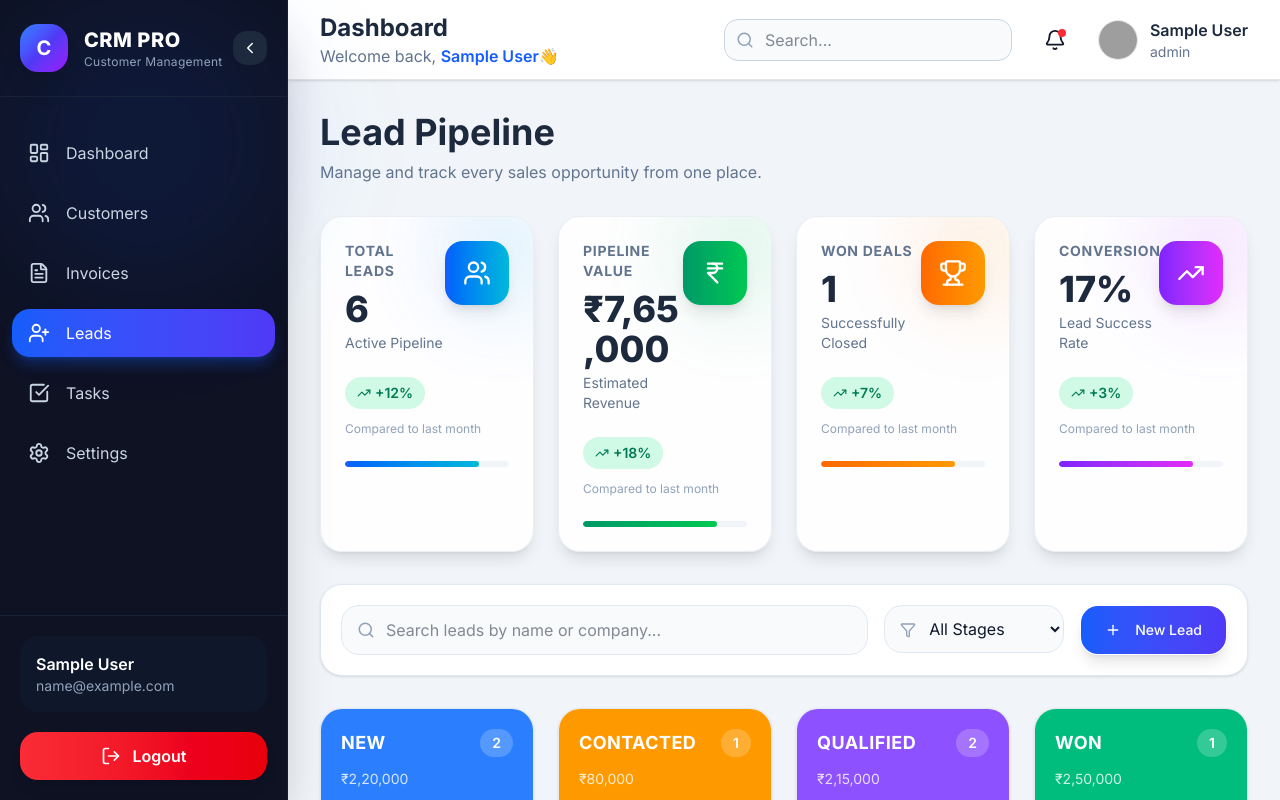
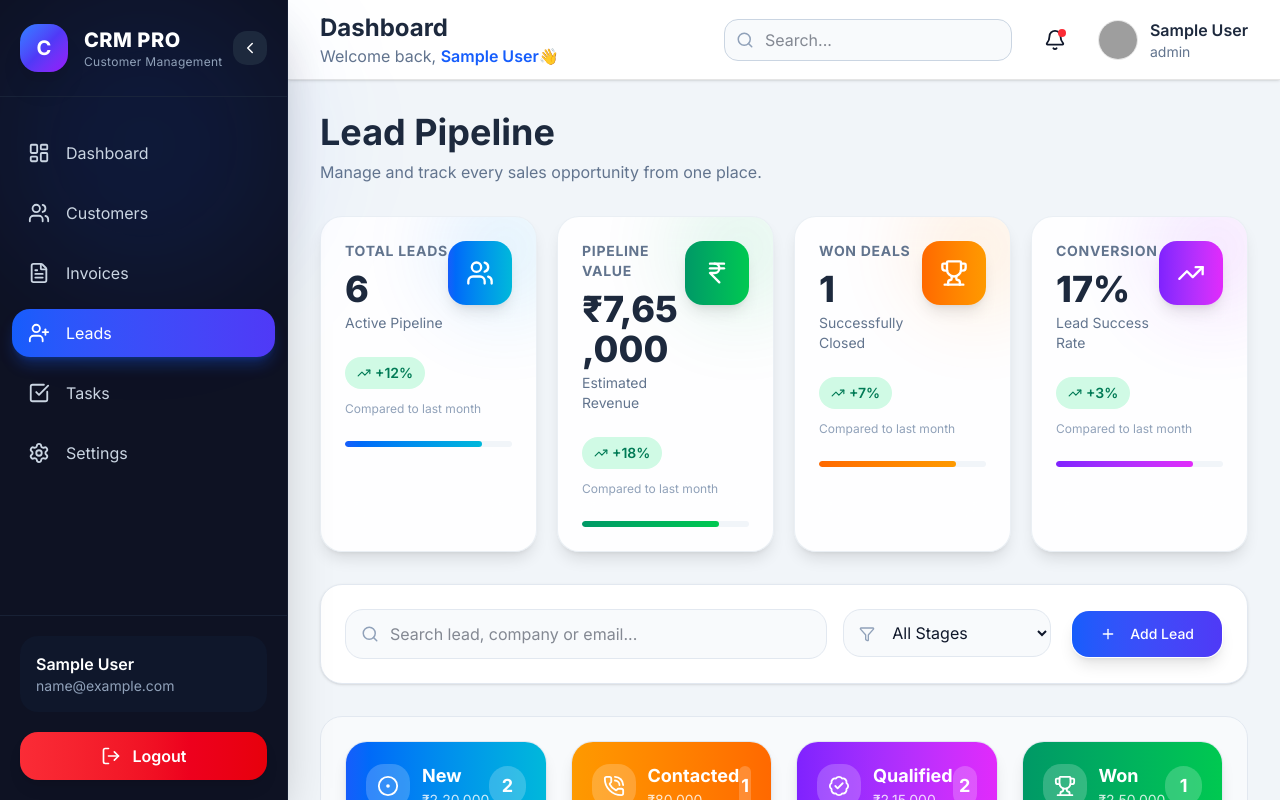
Before and after one commit to tanishktyagi17/brandspire-crm, a React (Vite) app in the folder client/: page /leads in a window 1280 px wide. Built offline with nearby package versions, Linux system fonts and the light colour scheme; sample sign-in values are in the browser's storage; grey boxes are pictures that could not be loaded.

Commit message:
Updated Leads ui

```diff
--- a/client/src/components/leads/LeadBoard.jsx
+++ b/client/src/components/leads/LeadBoard.jsx
@@ -41,7 +41,10 @@ export default function LeadBoard({
   });
 
   return (
-    <div className="grid gap-6 lg:grid-cols-4">
+    <div className="rounded-3xl border border-slate-200 bg-slate-50 p-6">
+
+      <div className="grid gap-6 xl:grid-cols-4">
+
         {stages.map((stage) => (
           <LeadColumn
             key={stage}
@@ -53,6 +56,9 @@ export default function LeadBoard({
             onDelete={onDelete}
           />
         ))}
+
+      </div>
+
     </div>
   );
 }
--- a/client/src/components/leads/LeadCard.jsx
+++ b/client/src/components/leads/LeadCard.jsx
@@ -4,7 +4,10 @@ import {
   Pencil,
   Trash2,
   User,
+  Mail,
+  Phone,
 } from "lucide-react";
+
 import { motion } from "framer-motion";
 
 import DeleteDialog from "@/components/common/DeleteDialog";
@@ -35,20 +38,21 @@ export default function LeadCard({
         scale: 1.02,
       }}
       transition={{ duration: 0.25 }}
-      className="group rounded-3xl border border-slate-200 bg-white p-5 shadow-sm transition-all hover:shadow-xl"
+      className="group rounded-3xl border border-slate-200 bg-white p-5 shadow-md transition-all hover:shadow-2xl"
     >
-      {/* Top */}
+      {/* Header */}
 
       <div className="flex items-start justify-between">
 
         <div className="flex items-center gap-3">
 
-          <div className="flex h-12 w-12 items-center justify-center rounded-2xl bg-gradient-to-br from-blue-600 to-indigo-600 font-bold text-white shadow-md">
-            {initials || <User size={20} />}
+          <div className="flex h-14 w-14 items-center justify-center rounded-2xl bg-gradient-to-br from-blue-600 to-indigo-600 font-bold text-lg text-white shadow-lg">
+            {initials || <User size={22} />}
           </div>
 
           <div>
-            <h3 className="font-semibold text-slate-800">
+
+            <h3 className="font-bold text-slate-800">
               {lead.name}
             </h3>
 
@@ -56,6 +60,7 @@ export default function LeadCard({
               <Building2 size={15} />
               {lead.company}
             </div>
+
           </div>
 
         </div>
@@ -68,28 +73,53 @@ export default function LeadCard({
 
       </div>
 
+      {/* Contact */}
+
+      <div className="mt-5 space-y-3 text-sm">
+
+        {lead.email && (
+          <div className="flex items-center gap-2 text-slate-600">
+            <Mail size={15} />
+            <span className="truncate">
+              {lead.email}
+            </span>
+          </div>
+        )}
+
+        {lead.phone && (
+          <div className="flex items-center gap-2 text-slate-600">
+            <Phone size={15} />
+            <span>{lead.phone}</span>
+          </div>
+        )}
+
+      </div>
+
       {/* Value */}
 
-      <div className="mt-5 rounded-2xl bg-slate-50 p-4">
+      <div className="mt-5 rounded-2xl bg-gradient-to-r from-slate-50 to-blue-50 border border-slate-200 p-4">
 
-        <p className="text-xs uppercase tracking-wide text-slate-500">
-          Lead Value
+        <p className="text-xs uppercase tracking-wider text-slate-500">
+          Estimated Deal Value
         </p>
 
         <div className="mt-2 flex items-center gap-2 text-2xl font-bold text-slate-800">
+
           <IndianRupee size={22} />
+
           {lead.value}
+
         </div>
 
       </div>
 
-      {/* Actions */}
+      {/* Footer */}
 
       <div className="mt-5 flex gap-3">
 
         <button
           onClick={() => onEdit(lead)}
-          className="flex flex-1 items-center justify-center gap-2 rounded-xl border border-blue-200 bg-blue-50 py-2 font-medium text-blue-700 transition hover:bg-blue-100"
+          className="flex flex-1 items-center justify-center gap-2 rounded-xl border border-blue-200 bg-blue-50 py-2.5 font-medium text-blue-700 transition hover:bg-blue-100"
         >
           <Pencil size={16} />
           Edit
@@ -102,7 +132,7 @@ export default function LeadCard({
           trigger={
             <button
               type="button"
-              className="flex flex-1 items-center justify-center gap-2 rounded-xl border border-red-200 bg-red-50 py-2 font-medium text-red-700 transition hover:bg-red-100"
+              className="flex flex-1 items-center justify-center gap-2 rounded-xl border border-red-200 bg-red-50 py-2.5 font-medium text-red-700 transition hover:bg-red-100"
             >
               <Trash2 size={16} />
               Delete
--- a/client/src/components/leads/LeadColumn.jsx
+++ b/client/src/components/leads/LeadColumn.jsx
@@ -1,21 +1,31 @@
+import {
+  CircleDot,
+  PhoneCall,
+  BadgeCheck,
+  Trophy,
+} from "lucide-react";
+
 import LeadCard from "./LeadCard";
 
 const stageStyles = {
   New: {
-    header: "bg-blue-500",
-    badge: "bg-blue-100 text-blue-700",
+    gradient: "from-blue-600 to-cyan-500",
+    icon: CircleDot,
   },
+
   Contacted: {
-    header: "bg-amber-500",
-    badge: "bg-amber-100 text-amber-700",
+    gradient: "from-amber-500 to-orange-500",
+    icon: PhoneCall,
   },
+
   Qualified: {
-    header: "bg-violet-500",
-    badge: "bg-violet-100 text-violet-700",
+    gradient: "from-violet-600 to-fuchsia-500",
+    icon: BadgeCheck,
   },
+
   Won: {
-    header: "bg-emerald-500",
-    badge: "bg-emerald-100 text-emerald-700",
+    gradient: "from-emerald-600 to-green-500",
+    icon: Trophy,
   },
 };
 
@@ -37,38 +47,69 @@ export default function LeadColumn({
     new Intl.NumberFormat("en-IN").format(amount);
 
   const style = stageStyles[title];
+  const Icon = style.icon;
 
   return (
-    <div className="overflow-hidden rounded-3xl border border-slate-200 bg-white shadow-sm">
+    <div className="rounded-3xl border border-slate-200 bg-white shadow-lg overflow-hidden">
 
       {/* Header */}
-      <div className={`${style.header} p-5 text-white`}>
+
+      <div
+        className={`bg-gradient-to-r ${style.gradient} p-5 text-white`}
+      >
 
         <div className="flex items-center justify-between">
 
-          <h2 className="text-lg font-bold tracking-wide uppercase">
-            {title}
-          </h2>
+          <div className="flex items-center gap-3">
 
-          <span className="rounded-full bg-white/20 px-3 py-1 text-sm font-semibold">
+            <div className="h-11 w-11 rounded-2xl bg-white/20 flex items-center justify-center">
+
+              <Icon size={22} />
+
+            </div>
+
+            <div>
+
+              <h2 className="font-bold text-lg">
+                {title}
+              </h2>
+
+              <p className="text-sm text-white/80">
+                ₹{formatCurrency(totalValue)}
+              </p>
+
+            </div>
+
+          </div>
+
+          <div className="flex h-10 w-10 items-center justify-center rounded-full bg-white/20 text-lg font-bold">
             {leads.length}
-          </span>
+          </div>
 
         </div>
 
-        <p className="mt-3 text-sm text-white/80">
-          ₹{formatCurrency(totalValue)}
-        </p>
-
       </div>
 
-      {/* Cards */}
+      {/* Body */}
 
-      <div className="min-h-[600px] space-y-4 bg-slate-50 p-4">
+      <div className="min-h-[620px] bg-slate-50 p-5 space-y-5">
 
         {leads.length === 0 ? (
-          <div className="flex h-40 items-center justify-center rounded-2xl border-2 border-dashed border-slate-300 text-center text-sm text-slate-400">
-            No Leads
+          <div className="flex h-44 flex-col items-center justify-center rounded-3xl border-2 border-dashed border-slate-300 bg-white">
+
+            <Icon
+              size={34}
+              className="text-slate-300 mb-3"
+            />
+
+            <p className="font-semibold text-slate-500">
+              No Leads
+            </p>
+
+            <p className="text-sm text-slate-400 mt-1">
+              Leads in this stage will appear here.
+            </p>
+
           </div>
         ) : (
           leads.map((lead) => (
--- a/client/src/components/leads/LeadStats.jsx
+++ b/client/src/components/leads/LeadStats.jsx
@@ -36,7 +36,7 @@ export default function LeadStats() {
     }).format(amount);
 
   return (
-    <div className="grid gap-6 md:grid-cols-2 xl:grid-cols-4">
+    <div className="grid grid-cols-2 xl:grid-cols-4 gap-5">
       <StatCard
         title="Total Leads"
         value={totalLeads}
@@ -48,9 +48,7 @@ export default function LeadStats() {
 
       <StatCard
         title="Pipeline Value"
-        value={`₹${formatCurrency(
-          pipelineValue
-        )}`}
+        value={`₹${formatCurrency(pipelineValue)}`}
         subtitle="Estimated Revenue"
         change="+18%"
         color="bg-gradient-to-r from-emerald-600 to-green-500"
--- a/client/src/components/leads/LeadToolbar.jsx
+++ b/client/src/components/leads/LeadToolbar.jsx
@@ -14,14 +14,15 @@ export default function LeadToolbar({
   onAddLead,
 }) {
   return (
-    <div className="rounded-3xl border border-slate-200 bg-white p-5 shadow-sm">
+    <div className="bg-white rounded-3xl border border-slate-200 shadow-sm p-6">
 
-      <div className="flex flex-col gap-4 lg:flex-row lg:items-center lg:justify-between">
+      <div className="flex flex-col xl:flex-row xl:items-center xl:justify-between gap-5">
 
-        {/* Left Side */}
-        <div className="flex flex-1 flex-col gap-4 md:flex-row">
+        {/* Left */}
+        <div className="flex flex-col md:flex-row gap-4 flex-1">
 
           {/* Search */}
+
           <div className="relative flex-1">
 
             <Search
@@ -31,17 +32,18 @@ export default function LeadToolbar({
 
             <input
               type="text"
-              placeholder="Search leads by name or company..."
+              placeholder="Search lead, company or email..."
               value={searchTerm}
               onChange={(e) =>
                 setSearchTerm(e.target.value)
               }
-              className="w-full rounded-2xl border border-slate-200 bg-slate-50 py-3 pl-11 pr-4 outline-none transition-all focus:border-blue-500 focus:bg-white"
+              className="w-full rounded-2xl border border-slate-200 bg-slate-50 py-3 pl-11 pr-4 outline-none transition-all duration-200 focus:border-blue-500 focus:bg-white focus:ring-4 focus:ring-blue-100"
             />
 
           </div>
 
-          {/* Stage Filter */}
+          {/* Stage */}
+
           <div className="relative">
 
             <Filter
@@ -54,43 +56,27 @@ export default function LeadToolbar({
               onChange={(e) =>
                 setStageFilter(e.target.value)
               }
-              className="min-w-[180px] rounded-2xl border border-slate-200 bg-slate-50 py-3 pl-10 pr-4 outline-none transition-all focus:border-blue-500 focus:bg-white"
+              className="w-full md:w-52 rounded-2xl border border-slate-200 bg-slate-50 py-3 pl-11 pr-5 outline-none transition-all duration-200 focus:border-blue-500 focus:bg-white focus:ring-4 focus:ring-blue-100"
             >
-              <option value="All">
-                All Stages
-              </option>
-
-              <option value="New">
-                New
-              </option>
-
-              <option value="Contacted">
-                Contacted
-              </option>
-
-              <option value="Qualified">
-                Qualified
-              </option>
-
-              <option value="Won">
-                Won
-              </option>
-
+              <option value="All">All Stages</option>
+              <option value="New">New</option>
+              <option value="Contacted">Contacted</option>
+              <option value="Qualified">Qualified</option>
+              <option value="Won">Won</option>
             </select>
 
           </div>
 
         </div>
 
-        {/* Right Side */}
+        {/* Right */}
 
         <Button
           onClick={onAddLead}
-          className="rounded-2xl bg-gradient-to-r from-blue-600 to-indigo-600 px-6 py-6 text-white shadow-lg transition-all hover:scale-105 hover:from-blue-700 hover:to-indigo-700"
+          className="h-12 rounded-2xl bg-gradient-to-r from-blue-600 to-indigo-600 px-7 text-white shadow-lg transition-all duration-300 hover:scale-105 hover:from-blue-700 hover:to-indigo-700"
         >
           <Plus className="mr-2 h-5 w-5" />
-
-          New Lead
+          Add Lead
         </Button>
 
       </div>
```
Lines whose indentation alone changed are shown as unchanged.
